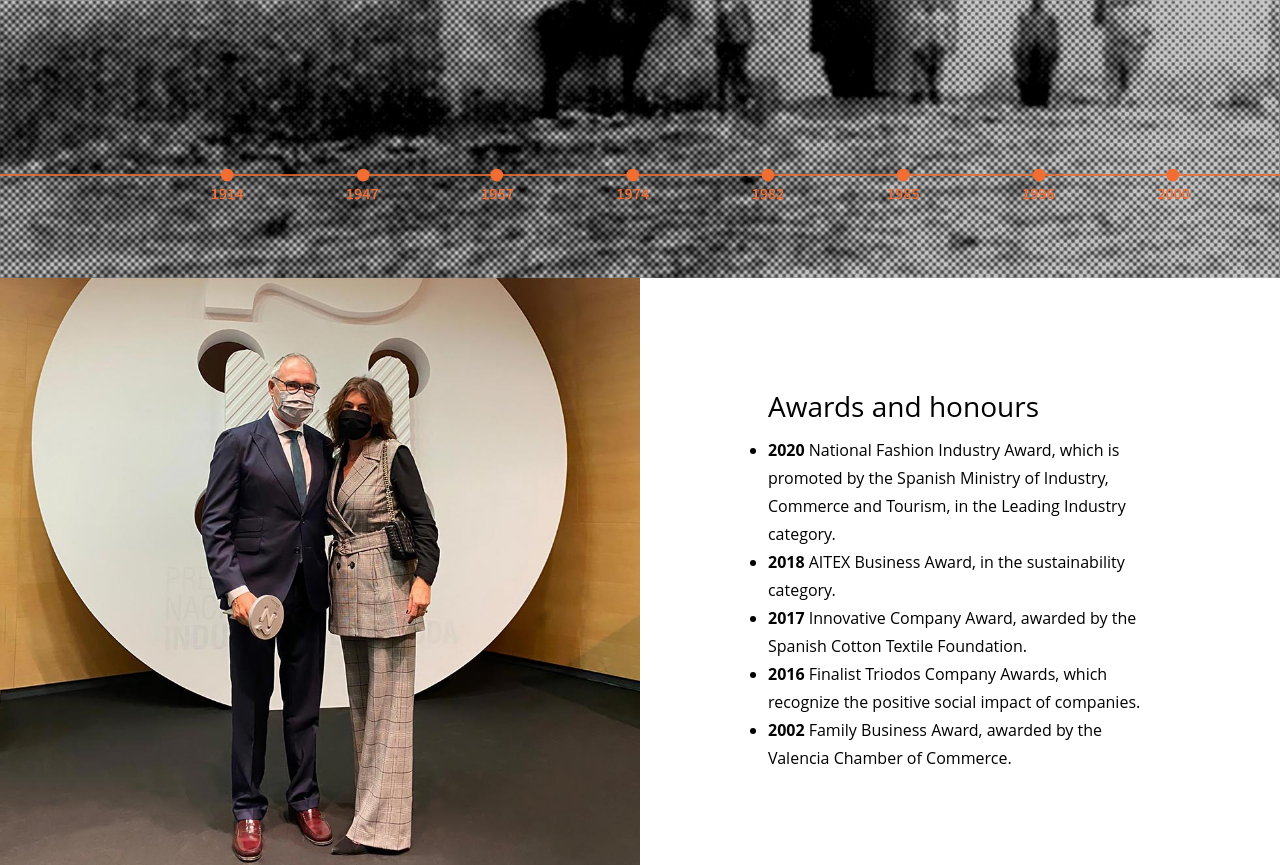
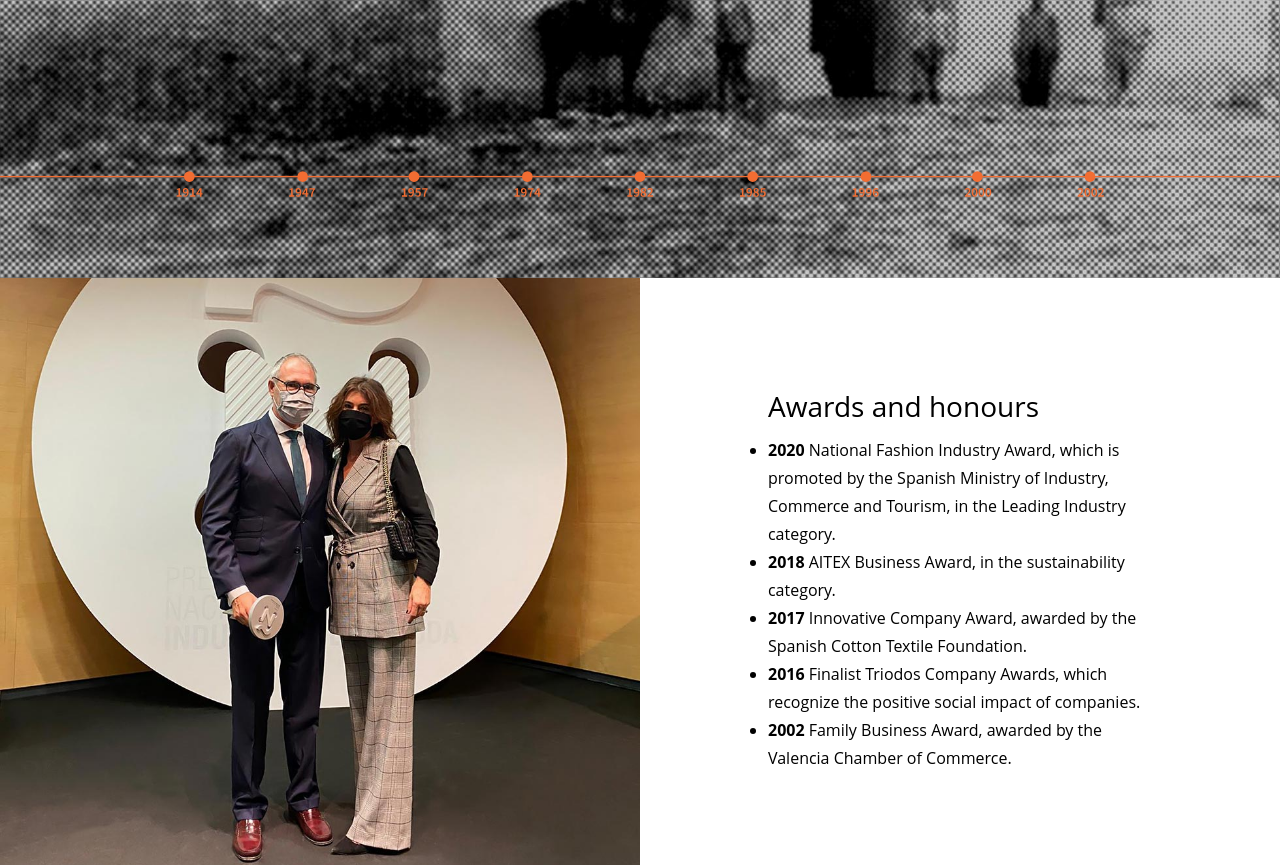
Before and after one commit to Edilberto-Vazquez/ferreyarns-clone-page, a React (Create React App) app: page /about-us in a window 1280 px wide. Shown: the part 1680-2545 px from the top of the page. Built offline with nearby package versions, Linux system fonts and the light colour scheme.

Commit message:
time line image

```diff
--- a/src/components/StorySlides.jsx
+++ b/src/components/StorySlides.jsx
@@ -1,4 +1,4 @@
-import React, { useState, useEffect } from "react";
+import React from "react";
 import useOpacityAnm from "../utils/animations/useOpacityAnm";
 import "./styles/Storyslide.css";
 
--- a/src/pages/AboutUs.jsx
+++ b/src/pages/AboutUs.jsx
@@ -12,6 +12,7 @@ const AboutUs = () => {
   const [refOpc] = useOpacityAnm();
   let idiom = {};
   const [numSlide, setNumSlide] = useState(0);
+  let timeLine = 0;
 
   if (language === "en") {
     idiom = aboutUsEN;
@@ -19,9 +20,14 @@ const AboutUs = () => {
     idiom = aboutUsES;
   }
 
-  const lengthSlide = idiom.aboutSlider.slides.length - 1;
+  if (numSlide >= 9) {
+    timeLine = 1;
+  } else {
+    timeLine = 0;
+  }
 
   const handleClick = (count) => {
+    const lengthSlide = idiom.aboutSlider.slides.length - 1;
     if (count < 0) {
       setNumSlide(lengthSlide);
     } else if (count > lengthSlide) {
@@ -32,7 +38,7 @@ const AboutUs = () => {
   };
 
   const sliderSection = (numSlide) => {
-    const slide = idiom.aboutSlider.slides.map((item, index) => {
+    return idiom.aboutSlider.slides.map((item, index) => {
       return (
         index === numSlide && (
           <StorySlides
@@ -45,7 +51,6 @@ const AboutUs = () => {
         )
       );
     });
-    return slide;
   };
 
   useEffect(() => {
@@ -72,7 +77,7 @@ const AboutUs = () => {
         {sliderSection(numSlide)}
         <div className="time-line-image">
           <img
-            src={idiom.aboutSlider.timeLineImg[0]}
+            src={idiom.aboutSlider.timeLineImg[timeLine]}
             alt=""
             className="time-line"
           />
--- a/src/pages/styles/AboutUs.css
+++ b/src/pages/styles/AboutUs.css
@@ -90,13 +90,15 @@
   }
   .time-line-image {
     width: 100%;
-    height: 100%;
-    display: block;
+    height: min-content;
+    display: grid;
+    grid-auto-rows: min-content;
+    justify-items: center;
     position: absolute;
-    left: 0;
-    right: 0;
     top: 80%;
     z-index: 3;
-    object-fit: cover;
+  }
+  .time-line-image img {
+    width: 100%;
   }
 }
```
